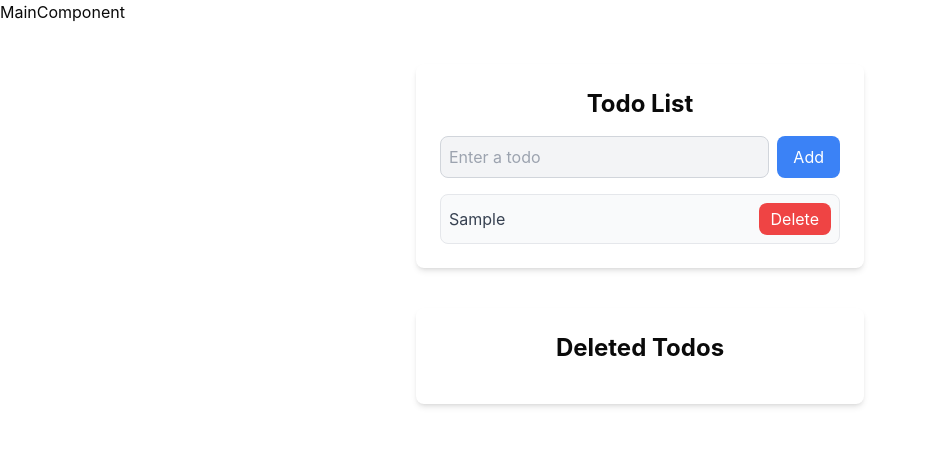
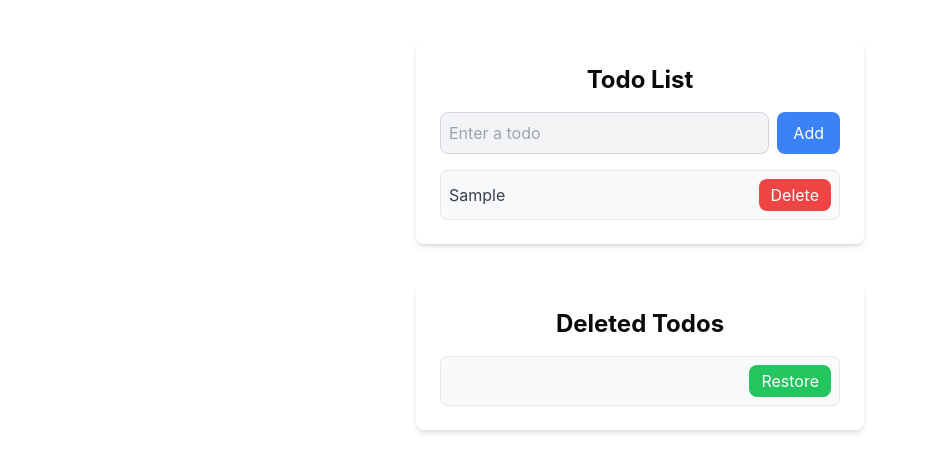
Before and after one commit to Rupinder-17/react-app3, a React (Vite) app: page / in a window 1280 px wide. Both pictures are taken after typing "Sample" into the empty fields and a click on the button "Add". Shown: the top 472 px of the page, without its empty margins (0-925 px from the left). Built offline with nearby package versions, Linux system fonts and the light colour scheme; what tailwindcss-motion would draw is missing.

Commit message:
refactorind the add function

```diff
--- a/src/component2/DeleteTodo.jsx
+++ b/src/component2/DeleteTodo.jsx
@@ -1,32 +1,38 @@
-import { useDeleteTodo } from "@/hooks/useDeleteTodo";
+// import { useDeleteTodo } from "@/hooks/useDeleteTodo";
 import React from "react";
 
-export const DeleteTodo = () => {
-  const [addDeleteTodos, AdddeletedItems, RestoreTodos] = useDeleteTodo();
+export const DeletedTodoItems = ({ onRestoreClick, addDeleteTodos }) => {
+  // const [addDeleteTodos, AdddeletedItems, RestoreTodos] = useDeleteTodo();
+  console.log("addd", addDeleteTodos);
 
-  const handleRestore = (id) => {
-    RestoreTodos(id);
-  };
+  // const handleRestore = (item) => {
+  //   RestoreTodos(item);
+  //   AdddeletedItems(item.title);
+  // };
 
   return (
     <div className="max-w-md mx-auto mt-10 p-6 bg-white shadow-md rounded-lg">
       <h1 className="text-2xl font-bold text-center mb-4">Deleted Todos</h1>
       <div>
         <ul className="space-y-2">
-          {addDeleteTodos?.map((item, index) => (
+          {addDeleteTodos?.map((item, index) => {
+            console.log("item,", item);
+
+            return (
               <li
                 key={index}
                 className="flex justify-between items-center p-2 border border-gray-200 rounded-lg bg-gray-50"
               >
                 <p className="text-gray-700">{item.title}</p>
                 <button
-                onClick={() => handleRestore(item.id)}
+                  onClick={() => onRestoreClick(item.id)}
                   className="px-3 py-1 bg-green-500 text-white rounded-lg hover:bg-green-600 transition"
                 >
                   Restore
                 </button>
               </li>
-          ))}
+            );
+          })}
         </ul>
       </div>
     </div>
--- a/src/component2/MainComponent.jsx
+++ b/src/component2/MainComponent.jsx
@@ -1,12 +1,37 @@
 import React from 'react'
 import { TodoAdd } from './TodoAdd'
-import { DeleteTodo } from './DeleteTodo'
+// import { DeleteTodo } from './DeleteTodo'
+import { useAddTodo } from '@/hooks/useAddTodo'
+import { useDeletedTodo } from '@/hooks/useDeleteTodo';
+import { DeletedTodoItems } from './DeleteTodo';
 
 export const MainComponent = () => {
+  const [addTodo, AddTodoList, DeleteTodo] = useAddTodo();
+  const [addDeleteTodos, AdddeletedItems, RestoreTodos] = useDeletedTodo()
+
+   const handleAdd = (input) => {
+    console.log("hello");
+
+     if (input.trim() !== "") {
+       AddTodoList(input);
+      //  setInput("");
+      AdddeletedItems(input)
+     }
+   };
+   const handleDelete = (id) => {
+     DeleteTodo(id);
+   };
+   const RestoreFunction = (id)=>{
+    RestoreTodos(id)
+   }
   return (
-    <div>MainComponent
-      <TodoAdd/>
-      <DeleteTodo/>
+    <div>
+      <TodoAdd
+        onpress={handleAdd}
+        addTodo={addTodo}
+        onpressDelete={handleDelete}
+      />
+      <DeletedTodoItems onRestoreClick={RestoreFunction} addDeleteTodos={addDeleteTodos}/>
     </div>
-  )
+  );
 }
--- a/src/component2/TodoAdd.jsx
+++ b/src/component2/TodoAdd.jsx
@@ -1,20 +1,8 @@
-import { useAddTodo } from "@/hooks/useAddTodo";
-import React from "react";
-import { useState } from "react";
+import React, { useState } from "react";
 
-export const TodoAdd = () => {
-  const [addTodo, AddTodoList, DeleteTodo] = useAddTodo();
+export const TodoAdd = ({ onpress, onpressDelete, addTodo }) => {
   const [input, setInput] = useState("");
 
-  const handleAdd = () => {
-    if (input.trim() !== "") {
-      AddTodoList(input);
-      setInput("");
-    }
-  };
-  const handleDelete = (id) => {
-    DeleteTodo(id);
-  };
   return (
     <div className="max-w-md mx-auto mt-10 p-6 bg-white shadow-md rounded-lg">
       <h1 className="text-2xl font-bold text-center mb-4">Todo List</h1>
@@ -27,21 +15,23 @@ export const TodoAdd = () => {
           className="flex-1 p-2 border border-gray-300 rounded-lg focus:outline-none focus:ring-2 focus:ring-blue-500 bg-gray-100"
         />
         <button
-          onClick={handleAdd}
+          onClick={() => {
+            onpress(input), setInput("");
+          }} // Pass input to the parent handler
           className="px-4 py-2 bg-blue-500 text-white rounded-lg hover:bg-blue-600 transition"
         >
           Add
         </button>
       </div>
       <ul className="space-y-2">
-        {addTodo?.map((item, index) => (
+        {addTodo?.map((item) => (
           <li
-            key={index}
+            key={item.id} // Use a unique key
             className="flex justify-between items-center p-2 border border-gray-200 rounded-lg bg-gray-50"
           >
             <p className="text-gray-700">{item.title}</p>
             <button
-              onClick={() => handleDelete(item.id)}
+              onClick={() => onpressDelete(item.id)} // Pass the item's ID to delete
               className="px-3 py-1 bg-red-500 text-white rounded-lg hover:bg-red-600 transition"
             >
               Delete
--- a/src/hooks/useDeleteTodo.js
+++ b/src/hooks/useDeleteTodo.js
@@ -2,20 +2,23 @@ import React from "react";
 import { useReducer } from "react";
 
 const deleteReducer = (state, action) => {
-  if (action.type == "addDeleteedItem") {
+  console.log("st", {state, action});
+
+  if (action.type == "addDeletedItem") {
     return [...state, action.data];
   }
   if(action.type == "restore"){
     return state?.filter((item)=> item.id !== action.data)
   }
+  return state
 };
 
 const initialState = [];
-export const useDeleteTodo = () => {
+export const useDeletedTodo = () => {
   const [addDeleteTodos, dispatch] = useReducer(deleteReducer, initialState);
 
   const AdddeletedItems = (title) => {
-    dispatch({ type: "addDeleteedItem", data: title });
+    dispatch({ type: "addDeletedItem", data: title });
   };
   const RestoreTodos = (id)=>{
     dispatch({type: "restore" , data: id})
```
Lines whose indentation alone changed are shown as unchanged.
